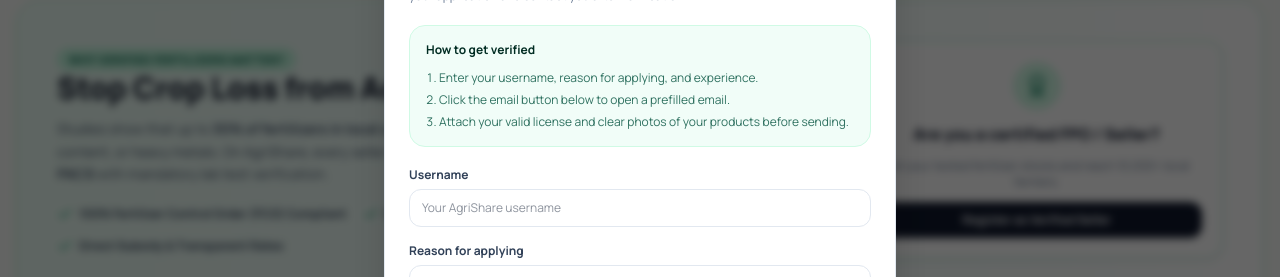
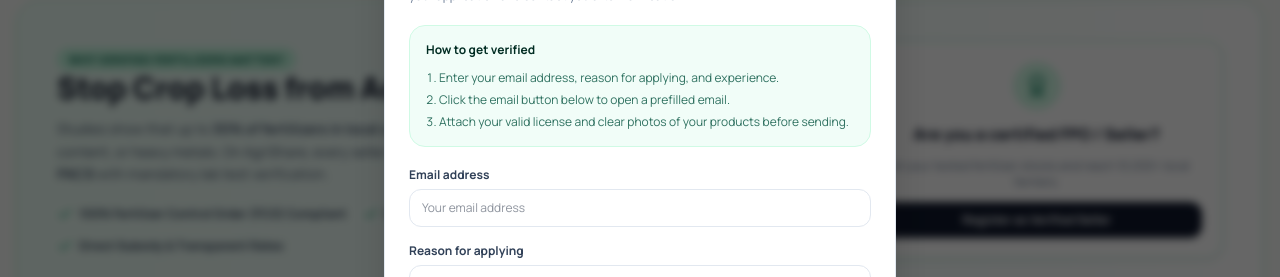
Before and after one commit to Pranav8206/agrishare, a Next.js app in the folder frontend/: page /fertilizers in a window 1280 px wide. Both pictures are taken after a click on the button "Register as Verified Seller". Shown: the part 1265-1542 px from the top of the page. Built offline with nearby package versions, Linux system fonts and the light colour scheme; no server answers.

Commit message:
feat: update seller registration to use email instead of username

```diff
--- a/frontend/src/components/FertilizersSection.jsx
+++ b/frontend/src/components/FertilizersSection.jsx
@@ -306,7 +306,7 @@ export default function FertilizersSection() {
   const [selectedFertilizerForCert, setSelectedFertilizerForCert] = useState(null);
   const [selectedFertilizerForOrder, setSelectedFertilizerForOrder] = useState(null);
   const [isSellerRegistrationOpen, setIsSellerRegistrationOpen] = useState(false);
-  const [sellerUsername, setSellerUsername] = useState("");
+  const [sellerEmail, setSellerEmail] = useState("");
   const [sellerReason, setSellerReason] = useState("");
   const [sellerExperience, setSellerExperience] = useState("");
 
@@ -370,27 +370,27 @@ export default function FertilizersSection() {
   };
 
   const handleOpenSellerRegistration = () => {
-    setSellerUsername(user?.username || user?.name || "");
+    setSellerEmail(user?.email || "");
     setSellerReason("");
     setSellerExperience("");
     setIsSellerRegistrationOpen(true);
   };
 
   const sellerEmailHref = `mailto:pranavmawle8206@gmail.com?subject=${encodeURIComponent(
-    `Verified Seller Registration - ${sellerUsername || "Applicant"}`,
+    `Verified Seller Registration - ${sellerEmail || "Applicant"}`,
   )}&body=${encodeURIComponent(
     `Hello AgriShare team,
 
 I would like to register as a verified seller.
 
-Username: ${sellerUsername || "[Enter your username]"}
+Email address: ${sellerEmail || "[Enter your email address]"}
 Reason for applying: ${sellerReason || "[Enter your reason]"}
 Experience: ${sellerExperience || "[Enter your experience]"}
 
 I have attached my license and photos of my products for verification.
 
 Regards,
-${sellerUsername || "[Your name]"}`,
+${sellerEmail || "[Your email address]"}`,
   )}`;
 
   const handlePlaceOrder = (e) => {
@@ -764,7 +764,7 @@ ${sellerUsername || "[Your name]"}`,
               <div className="mb-5 space-y-3 rounded-2xl border border-emerald-100 bg-emerald-50/70 p-4 text-xs text-emerald-950">
                 <p className="font-bold">How to get verified</p>
                 <ol className="list-inside list-decimal space-y-1.5 text-emerald-900/80">
-                  <li>Enter your username, reason for applying, and experience.</li>
+                  <li>Enter your email address, reason for applying, and experience.</li>
                   <li>Click the email button below to open a prefilled email.</li>
                   <li>Attach your valid license and clear photos of your products before sending.</li>
                 </ol>
@@ -772,12 +772,12 @@ ${sellerUsername || "[Your name]"}`,
 
               <div className="space-y-4">
                 <label className="block text-xs font-bold text-slate-700">
-                  Username
+                  Email address
                   <input
-                    type="text"
-                    value={sellerUsername}
-                    onChange={(event) => setSellerUsername(event.target.value)}
-                    placeholder="Your AgriShare username"
+                    type="email"
+                    value={sellerEmail}
+                    onChange={(event) => setSellerEmail(event.target.value)}
+                    placeholder="Your email address"
                     className="mt-1.5 w-full rounded-xl border border-slate-200 px-3 py-2.5 font-normal text-slate-800 outline-none transition focus:border-emerald-500 focus:ring-2 focus:ring-emerald-100"
                   />
                 </label>
```
